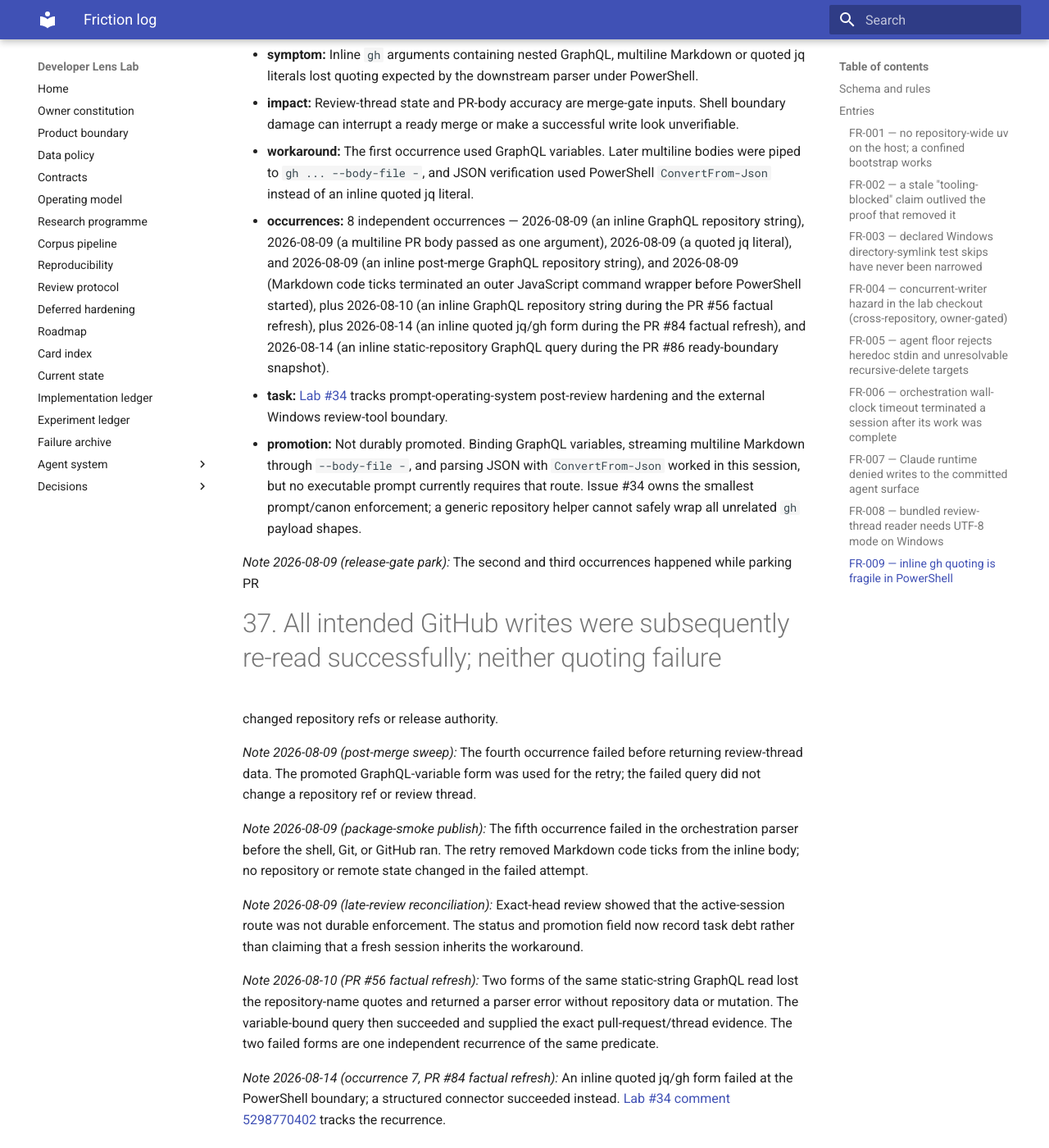
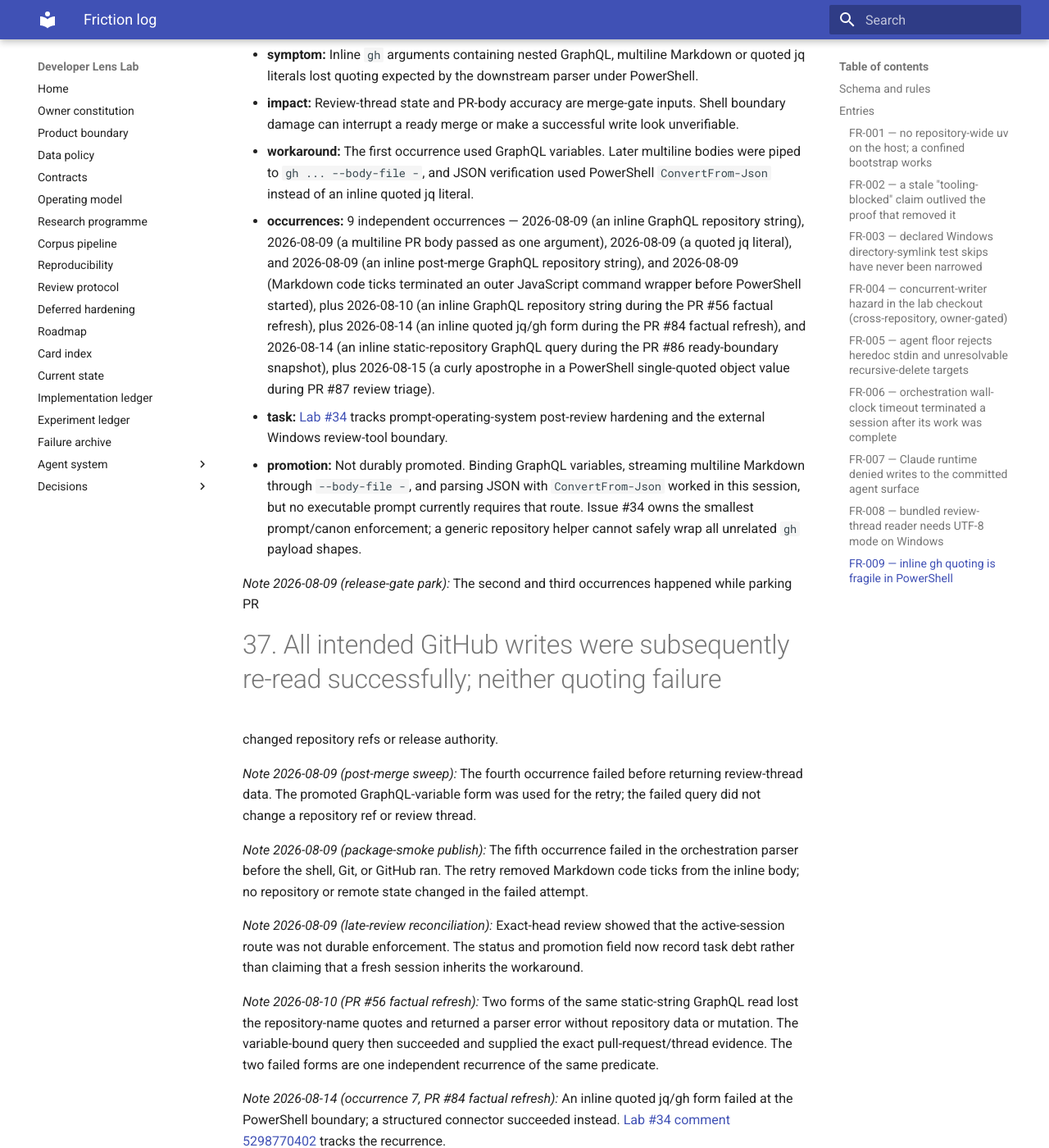
Before and after one commit to Chris0Jeky/developer-lens-lab, an MkDocs documentation site: the page built from docs/agent-system/FRICTION_LOG.md, in a window 1280 px wide and 1400 px high, scrolled down 12423 px. Shown: the whole window at 82% size. Built offline with MkDocs 1.6.1 and Material for MkDocs 9.7.7, drawn with Linux system fonts in a browser that asks for light colours; some of the changed text lies outside the part shown.

Commit message:
Record review triage quoting recurrence

```diff
--- a/docs/agent-system/FRICTION_LOG.md
+++ b/docs/agent-system/FRICTION_LOG.md
@@ -456,13 +456,14 @@ promotion decision is unchanged.
 - **workaround:** The first occurrence used GraphQL variables. Later multiline bodies were piped to
   `gh ... --body-file -`, and JSON verification used PowerShell `ConvertFrom-Json` instead of an
   inline quoted jq literal.
-- **occurrences:** 8 independent occurrences — 2026-08-09 (an inline GraphQL repository string),
+- **occurrences:** 9 independent occurrences — 2026-08-09 (an inline GraphQL repository string),
   2026-08-09 (a multiline PR body passed as one argument), 2026-08-09 (a quoted jq literal), and
   2026-08-09 (an inline post-merge GraphQL repository string), and 2026-08-09 (Markdown code ticks
   terminated an outer JavaScript command wrapper before PowerShell started), plus 2026-08-10 (an
   inline GraphQL repository string during the PR #56 factual refresh), plus 2026-08-14 (an inline
   quoted jq/gh form during the PR #84 factual refresh), and 2026-08-14 (an inline static-repository
-  GraphQL query during the PR #86 ready-boundary snapshot).
+  GraphQL query during the PR #86 ready-boundary snapshot), plus 2026-08-15 (a curly apostrophe in
+  a PowerShell single-quoted object value during PR #87 review triage).
 - **task:** [Lab #34](https://github.com/Chris0Jeky/developer-lens-lab/issues/34) tracks
   prompt-operating-system post-review hardening and the external Windows review-tool boundary.
 - **promotion:** Not durably promoted. Binding GraphQL variables, streaming multiline Markdown
@@ -499,6 +500,11 @@ tracks the recurrence.
 _Note 2026-08-14 (occurrence 8, PR #86 ready-boundary snapshot):_ An inline static-repository
 GraphQL query lost quotes and returned a parser error. The variable-bound query succeeded with zero
 threads; the failed call made no mutation.
+
+_Note 2026-08-15 (occurrence 9, PR #87 review triage):_ A curly apostrophe in a PowerShell
+single-quoted object value crossed the command boundary as a quote terminator, causing a parser
+error before GitHub ran. The ASCII-only here-string plus explicit scalar-variable retry successfully
+posted and resolved both threads; the failed attempt made no mutation.
 
 ### FR-010 — a later native command can mask an earlier failure in PowerShell
 
```
